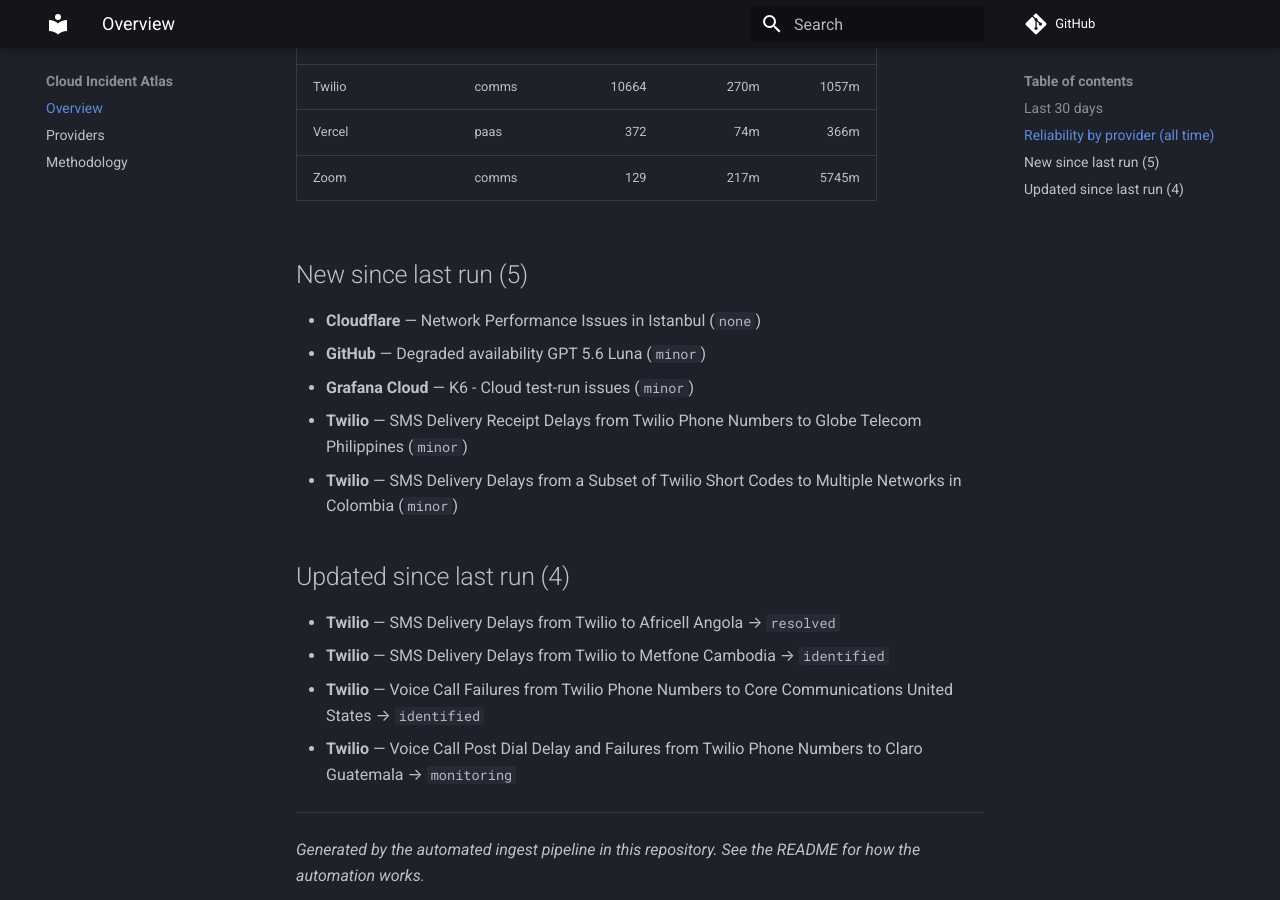
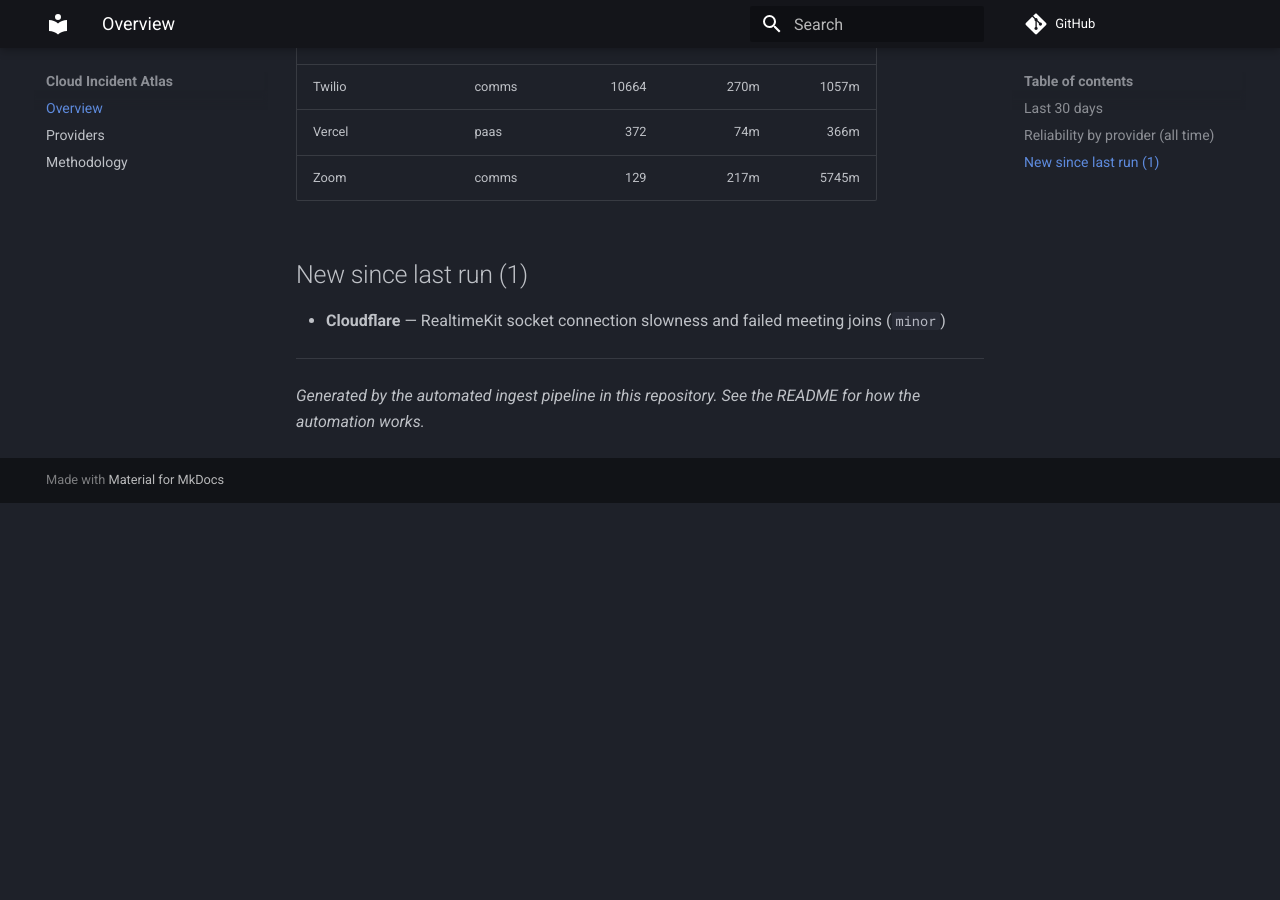
Before and after one commit to ayushgupta07xx/cloud-incident-atlas, an MkDocs documentation site: the page built from docs/index.md, in a window 1280 px wide and 900 px high, scrolled down 1383 px. Built offline with MkDocs 1.6.1 and Material for MkDocs 9.7.7, drawn with Linux system fonts in a browser that asks for light colours; comment, search, counter and statistics services are not loaded; after the commit the page ends 1886 px from its top, so only the background shows below that; some of the changed text lies outside the part shown.

Commit message:
docs: refresh digest and charts
Regenerated from the corpus by the ingest pipeline.

Run: https://github.com/ayushgupta07xx/cloud-incident-atlas/actions/runs/30704584496

Co-authored-by: github-actions[bot] <41898282+github-actions[bot]@users.noreply.github.com>

```diff
--- a/docs/index.md
+++ b/docs/index.md
@@ -36,20 +36,9 @@
 | Vercel | paas | 372 | 74m | 366m |
 | Zoom | comms | 129 | 217m | 5745m |
 
-## New since last run (5)
+## New since last run (1)
 
-- **Cloudflare** — Network Performance Issues in Istanbul (`none`)
-- **GitHub** — Degraded availability GPT 5.6 Luna (`minor`)
-- **Grafana Cloud** — K6 - Cloud test-run issues (`minor`)
-- **Twilio** — SMS Delivery Receipt Delays from Twilio Phone Numbers to Globe Telecom Philippines (`minor`)
-- **Twilio** — SMS Delivery Delays from a Subset of Twilio Short Codes to Multiple Networks in Colombia (`minor`)
-
-## Updated since last run (4)
-
-- **Twilio** — SMS Delivery Delays from Twilio to Africell Angola → `resolved`
-- **Twilio** — SMS Delivery Delays from Twilio to Metfone Cambodia → `identified`
-- **Twilio** — Voice Call Failures from Twilio Phone Numbers to Core Communications United States → `identified`
-- **Twilio** — Voice Call Post Dial Delay and Failures from Twilio Phone Numbers to Claro Guatemala → `monitoring`
+- **Cloudflare** — RealtimeKit socket connection slowness and failed meeting joins (`minor`)
 
 ---
 
```
Also changed, not shown: other parts of docs/index.md (+3 -3 lines), README.md (+5 -1 lines), docs/providers.md (+2 -2 lines), docs/img/timeline.svg.
